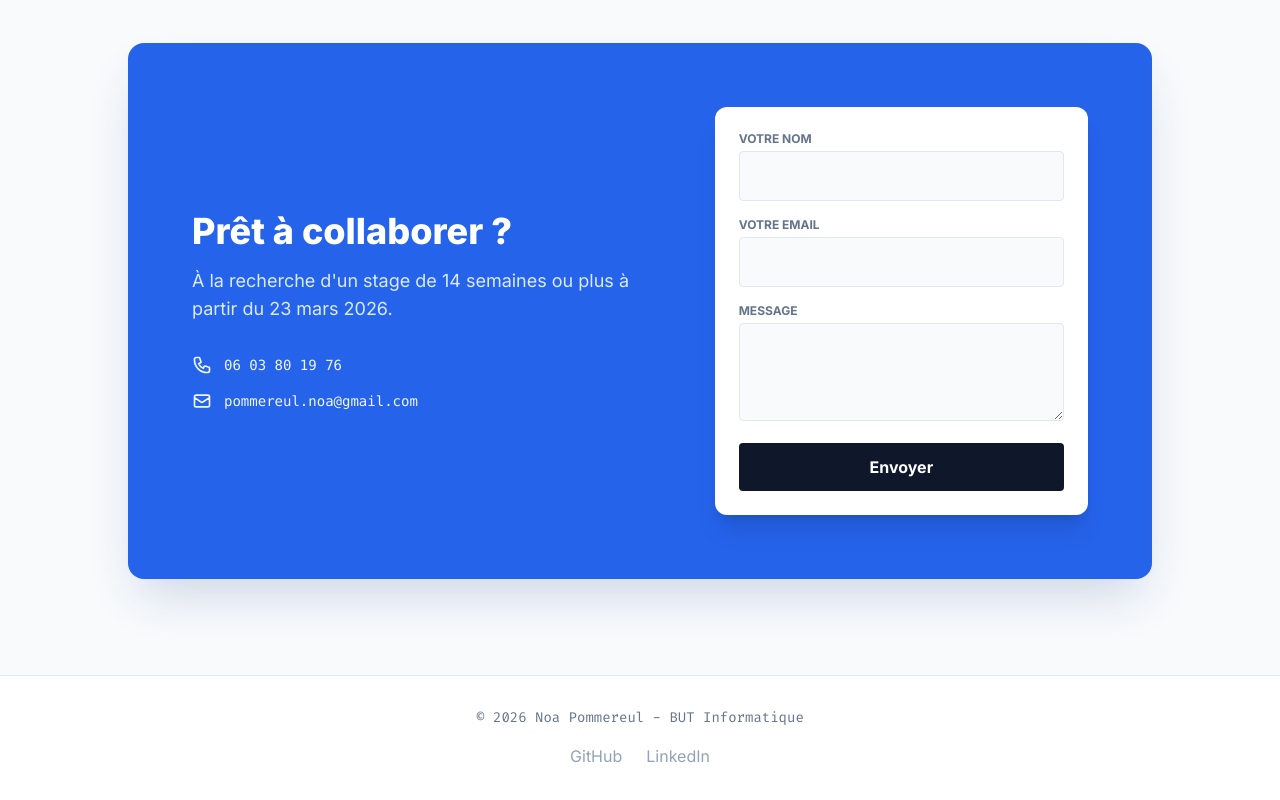
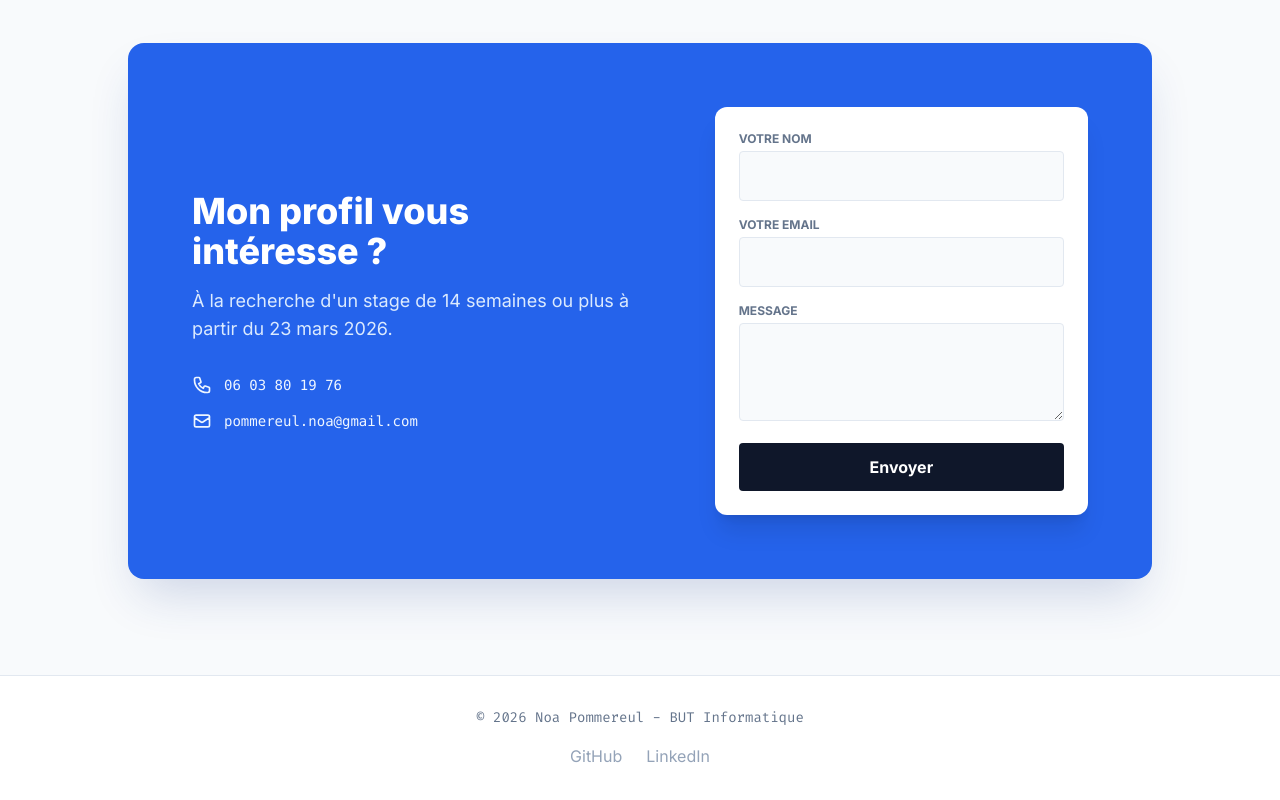
Before and after one commit to Noatarty/portfolio-website, a plain HTML site: page index.html in a window 1280 px wide. Shown: the part 2674-3474 px from the top of the page. Drawn offline with nearby package versions, Linux system fonts and the light colour scheme.

Commit message:
Update index.html

```diff
--- a/index.html
+++ b/index.html
@@ -315,7 +315,7 @@
             <div class="max-w-5xl mx-auto reveal">
                 <div class="bg-blue-600 rounded-2xl p-8 md:p-16 text-center md:text-left flex flex-col md:flex-row items-center justify-between shadow-2xl shadow-blue-900/20">
                     <div class="md:w-1/2 mb-8 md:mb-0">
-                        <h2 class="text-3xl md:text-4xl font-extrabold text-white mb-4">Prêt à collaborer ?</h2>
+                        <h2 class="text-3xl md:text-4xl font-extrabold text-white mb-4">Mon profil vous intéresse ?</h2>
                         <p class="text-blue-100 text-lg mb-8">
                             À la recherche d'un stage de 14 semaines ou plus à partir du 23 mars 2026.
                         </p>
```
